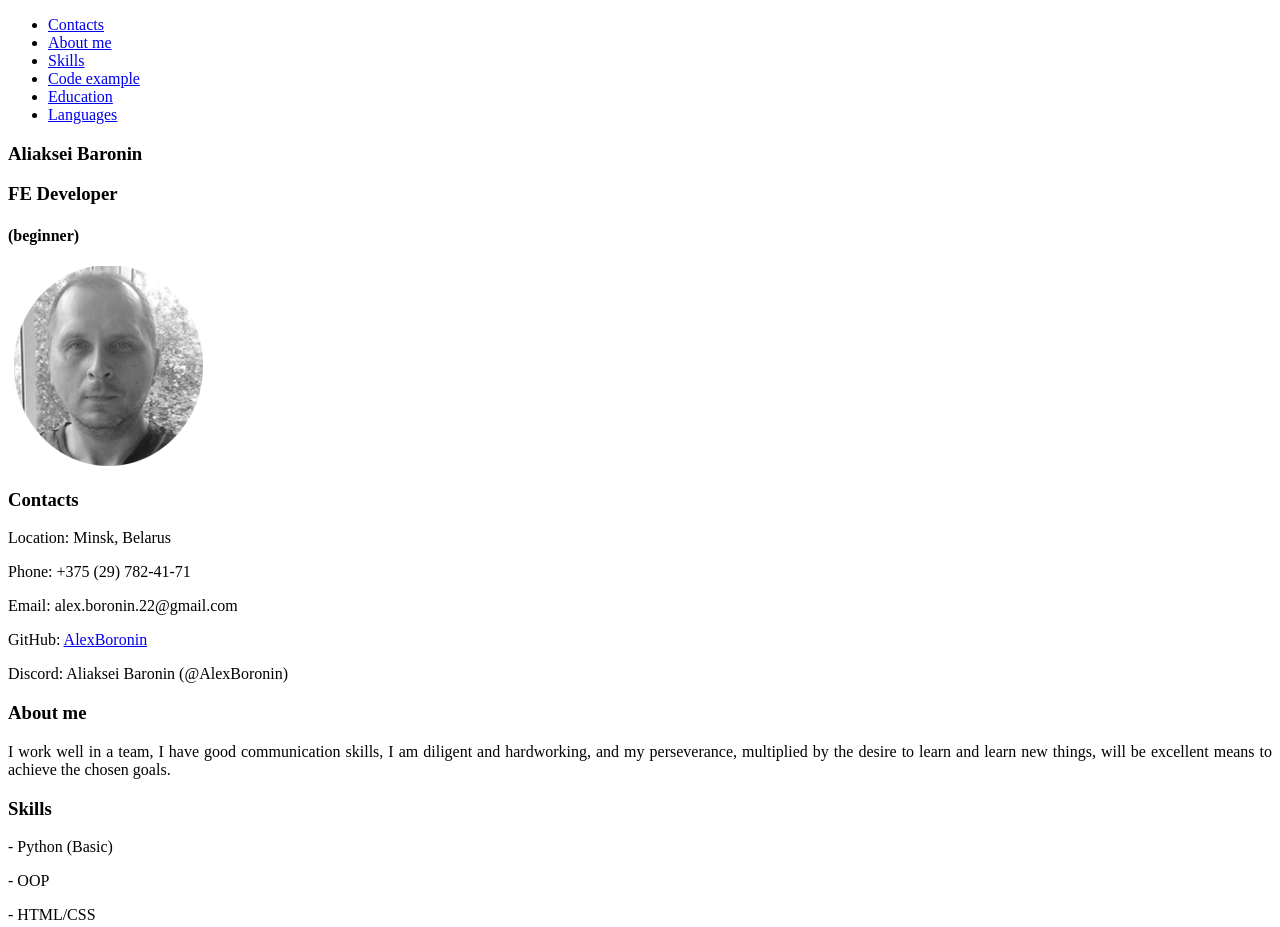
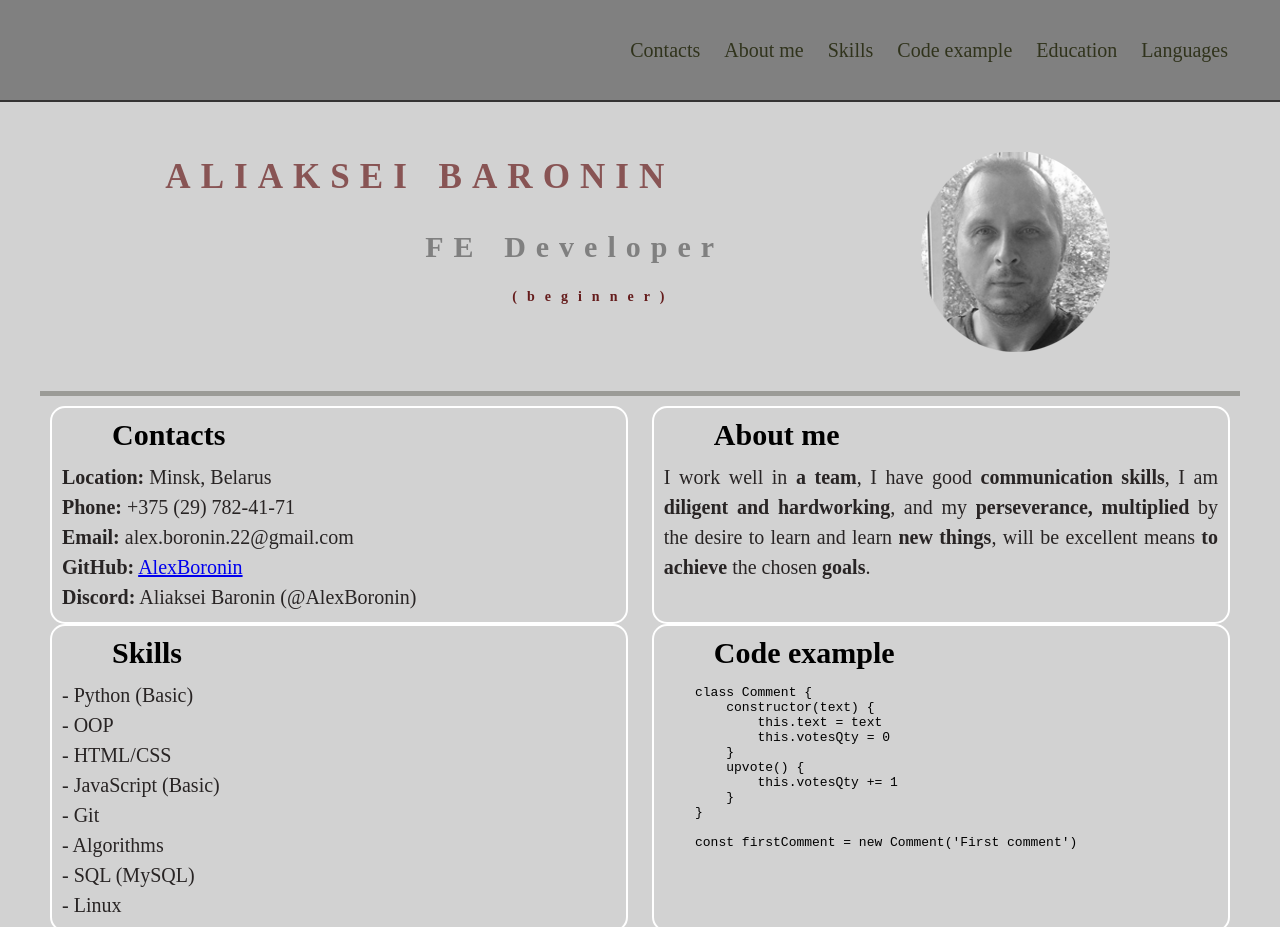
Before and after one commit to aliakseivb/rsschool-cv_1, a plain HTML site: page index.html in a window 1280 px wide. Shown: the top 927 px of the page. Drawn offline with Linux system fonts and the light colour scheme.

Commit message:
feat: added animation, scroll to links and animation to cards

```diff
--- a/style.css
+++ b/style.css
@@ -1 +1,184 @@
-<!--
+* {
+    margin: 0;
+    padding: 0;
+    box-sizing: border-box;
+}
+
+@font-face {
+    font-family: 'Roboto';
+    src: url("assets/fonts/Roboto.ttf");
+    font-weight: 100;
+}
+
+@font-face {
+    font-family: 'Roboto';
+    src: url("assets/fonts/Robotobold.ttf");
+    font-weight: 300;
+}
+
+body {
+    overflow-x: hidden;
+}
+
+html {
+    overflow-x: hidden;
+    scroll-behavior: smooth;
+}
+
+.container {
+    max-width: 1000px;
+    margin: 0 auto;
+}
+
+.header {
+    border-bottom: 2px solid #343333;
+    padding: 25px 0;
+    background-color: grey;
+}
+
+.container {
+    max-width: 1200px;
+    margin: 0 auto;
+}
+
+nav {
+    margin: 0 auto;
+    max-width: 1200px;
+    width: 100%;
+}
+
+.menu-list {
+    padding: 0;
+    margin: 0;
+    height: 50%;
+    display: flex;
+    flex-direction: row;
+    justify-content: flex-end;
+    align-items: center;
+    list-style: none;
+}
+
+.item {
+    font-size: 20px;
+    font-weight: 300;
+    line-height: 50px;
+    color: #30331c;
+    text-decoration: none;
+    align-self: center;
+    padding: 0 12px;
+    transition: .8s;
+    position: relative;
+}
+
+.item:hover {
+    color: #debcbc;
+    background: #332c2c;
+    border-radius: 10px;
+}
+
+main {
+    background-color: #d2d2d2;
+    margin-bottom: auto;
+}
+
+.main-container {
+    display: flex;
+    flex-wrap: wrap;
+    justify-content: space-between;
+}
+
+.section-image {
+    display: flex;
+    justify-content: space-around;
+    width: 100%;
+    padding: 50px 30px 35px;
+    border-bottom: 5px solid #9b9b97;
+}
+
+.present {
+    position: relative;
+    padding: 0;
+    margin-bottom: 20px;
+    color: #885454;
+    font-size: 32px;
+    font-weight: 300;
+    letter-spacing: 10px;
+    line-height: 50px;
+    word-spacing: 3px;
+}
+
+.name {
+    font-size: 30px;
+    text-transform: uppercase;
+    margin: inherit;
+}
+
+.dev {
+    font-size: 20px;
+    color: grey;
+    padding-left: 210px;
+}
+
+.begin {
+    font-size: 14px;
+    padding-left: 347px;
+    color: #651c1c;
+}
+
+.main-sections {
+    display: flex;
+    flex-wrap: wrap;
+    padding: 10px;
+    justify-content: space-between;
+
+}
+
+.section {
+    width: 49%;
+    padding: 10px;
+    border: #ffffff 2px solid;
+    border-radius: 15px;
+}
+
+.section:hover {
+    transform: scale(1.15, 1.15);
+    background-color: #c7c5c5;
+    transition: .7s;
+}
+
+h3 {
+    font-size: 30px;
+    padding-left: 50px;
+}
+
+p {
+    font-size: 20px;
+    font-weight: 300;
+    color: #282424;
+    line-height: 1.5;
+}
+
+.text {
+    padding-top: 10px;
+}
+
+span {
+    font-weight: 700;
+}
+
+.pre {
+    padding: 0;
+    margin: 0;
+}
+
+.footer {
+    border-bottom: 2px solid #343333;
+    padding: 25px 0;
+    background-color: grey;
+}
+
+.footer-container {
+    display: flex;
+    justify-content: space-evenly;
+    align-items: center;
+}
```
